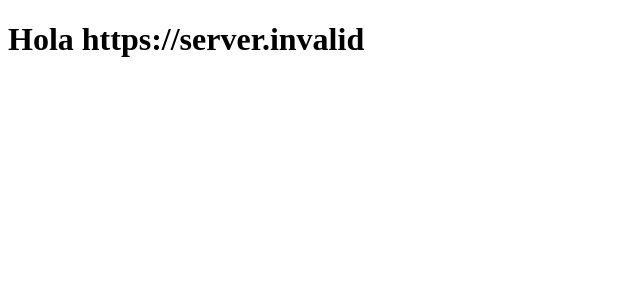
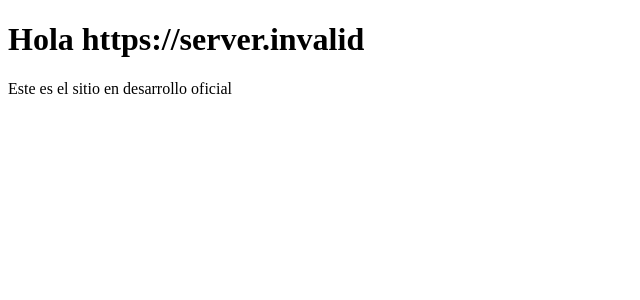
Before and after one commit to Fredom77/ecommerce, a React (Vite) app: page / in a window 1280 px wide. Shown: the top 300 px of the page, without its empty margins (0-640 px from the left). Built offline with nearby package versions, Linux system fonts and the light colour scheme; no server answers.

Commit message:
Se modifica   mensaje para desarrollo

```diff
--- a/src/App.jsx
+++ b/src/App.jsx
@@ -5,6 +5,7 @@ function App() {
   return (
     <div>
       <h1>Hola {API_URL}</h1>
+      <p>Este es el sitio en desarrollo oficial</p>
     </div>
   );
 }
```
